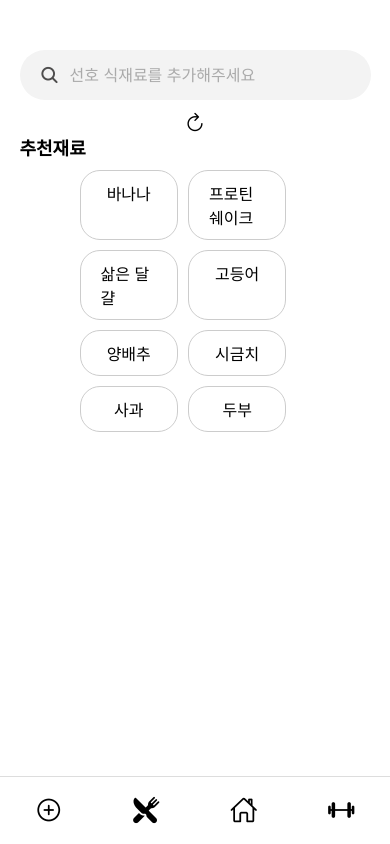
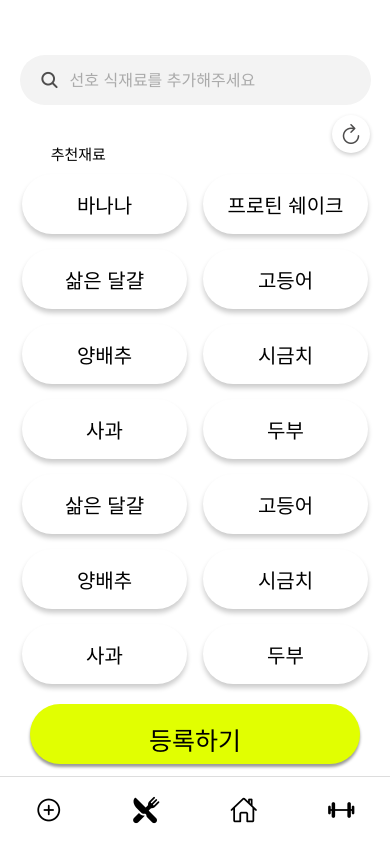
Before and after one commit to 25-capstone-team-breakthrough/food-runner-mobile-fe, a React Native app in the folder foodRunner/: screen /Ingredient in a window 390 px wide. Built offline with nearby package versions, Linux system fonts and the light colour scheme.

Commit message:
재료추천 페이지 ui 완성

```diff
--- /dev/null
+++ b/foodRunner/components/RefreshButton.js
@@ -0,0 +1,58 @@
+import React, { useRef } from "react";
+import { View, StyleSheet, TouchableOpacity, Animated } from "react-native";
+import { Ionicons } from "@expo/vector-icons";
+
+// 재료 추가 새로고침 버튼
+const RefreshButton = ({ onPress }) => {
+  const rotateAnim = useRef(new Animated.Value(0)).current;
+
+  const handlePress = () => {
+    Animated.timing(rotateAnim, {
+      toValue: 1,
+      duration: 500,
+      useNativeDriver: true,
+    }).start(() => {
+      rotateAnim.setValue(0);
+    });
+
+    onPress();
+  };
+
+  return (
+    <View style={styles.container}>
+      <TouchableOpacity style={styles.circle} onPress={handlePress} activeOpacity={0.7}>
+        <Animated.View style={{ transform: [{ rotate: rotateAnim.interpolate({
+            inputRange: [0, 1],
+            outputRange: ["0deg", "360deg"],
+          }) }]
+        }}>
+          <Ionicons name="refresh" size={24} color="#4E4D4D" />
+        </Animated.View>
+      </TouchableOpacity>
+    </View>
+  );
+};
+
+const styles = StyleSheet.create({
+  container: {
+    flexDirection: "row",
+    justifyContent: "flex-end", // 오른쪽 정렬
+    alignItems: "center",
+    paddingHorizontal: 20, // 여백 조정
+    width: "100%",
+  },
+  circle: {
+    width: 38,
+    height: 38,
+    borderRadius: 20,
+    backgroundColor: "#FFFFFF",
+    justifyContent: "center",
+    alignItems: "center",
+    shadowColor: "#000",
+    shadowOffset: { width: 0, height: 2 },
+    shadowOpacity: 0.2,
+    shadowRadius: 4,
+  },
+});
+
+export default RefreshButton;
--- /dev/null
+++ b/foodRunner/components/RegisterButton.js
@@ -0,0 +1,36 @@
+import React from "react";
+import { TouchableOpacity, Text, StyleSheet } from "react-native";
+
+const RegisterButton = ({ onPress, title = "등록하기" }) => {
+  return (
+    <TouchableOpacity style={styles.registerButton} onPress={onPress}>
+      <Text style={styles.registerText}>{title}</Text>
+    </TouchableOpacity>
+  );
+};
+
+const styles = StyleSheet.create({
+  registerButton: {
+    backgroundColor: "#E1FF01",
+    width: 330,
+    height: 60,
+    paddingVertical: 12,
+    paddingHorizontal: 30,
+    borderRadius: 30,
+    position: "absolute",
+    bottom: 80,
+    alignSelf: "center",
+    shadowColor: "#000",
+    shadowOffset: { width: 0, height: 3 },
+    shadowOpacity: 0.4,
+    shadowRadius: 3,
+  },
+  registerText: {
+    fontSize: 25,
+    color: "#000",
+    alignSelf: "center",
+    paddingTop: 5,
+  },
+});
+
+export default RegisterButton;
--- a/foodRunner/screens/IngredientScreen.js
+++ b/foodRunner/screens/IngredientScreen.js
@@ -9,6 +9,8 @@ import {
 } from "react-native";
 import { Ionicons } from "@expo/vector-icons";
 import BottomNavigation from "../components/BottomNavigation";
+import RefreshButton from "../components/RefreshButton";
+import RegisterButton from "../components/RegisterButton";
 
 export default function IngredientScreen({ navigation }) {
   const [search, setSearch] = useState("");
@@ -21,7 +23,25 @@ export default function IngredientScreen({ navigation }) {
     "시금치",
     "사과",
     "두부",
+    "삶은 달걀",
+    "고등어",
+    "양배추",
+    "시금치",
+    "사과",
+    "두부",
   ]);
+
+  // ✅ 개별 버튼의 상태를 저장하는 배열
+  const [pressedStates, setPressedStates] = useState(
+    new Array(ingredients.length).fill(false) // 모든 버튼의 초기값 false
+  );
+
+  // ✅ 특정 버튼을 클릭하면 상태를 토글 (true ↔ false)
+  const handlePress = (index) => {
+    const newStates = [...pressedStates]; // 기존 배열 복사
+    newStates[index] = !newStates[index]; // 현재 버튼의 상태 변경
+    setPressedStates(newStates); // 상태 업데이트
+  };
 
   return (
     <View style={styles.container}>
@@ -37,10 +57,8 @@ export default function IngredientScreen({ navigation }) {
         />
       </View>
 
-      {/* 추천 식재료 타이틀 */}
-      <TouchableOpacity>
-          <Ionicons name="refresh" size={22} color="#000" />
-      </TouchableOpacity>
+      <RefreshButton onPress={() => console.log("새로고침 버튼 클릭됨!")} />
+
       <Text style={styles.subTitle}>추천재료</Text>
 
       {/* 추천 식재료 리스트 */}
@@ -49,17 +67,21 @@ export default function IngredientScreen({ navigation }) {
         keyExtractor={(item, index) => index.toString()}
         numColumns={2} // 2열 배치
         columnWrapperStyle={styles.row}
-        renderItem={({ item }) => (
-          <TouchableOpacity style={styles.ingredientButton}>
+        scrollEnabled={false}
+        keyboardShouldPersistTaps="handled"
+        contentContainerStyle={styles.listContainer}
+        renderItem={({ item, index }) => (
+          <TouchableOpacity
+            style={[styles.ingredientButton, pressedStates[index] && styles.pressedEffect]} // ✅ 상태에 따라 스타일 변경
+            onPress={() => handlePress(index)}
+          >
             <Text style={styles.ingredientText}>{item}</Text>
           </TouchableOpacity>
         )}
       />
 
       {/* 등록하기 버튼 */}
-      <TouchableOpacity style={styles.registerButton}>
-        <Text style={styles.registerText}>등록하기</Text>
-      </TouchableOpacity>
+      <RegisterButton onPress={() => navigation.navigate("DietRecommendation")} />
 
       {/* 하단 네비게이션 바 */}
       <BottomNavigation />
@@ -79,11 +101,12 @@ const styles = StyleSheet.create({
     alignItems: "center",
     backgroundColor: "#F3F3F3",
     width: "90%",
-    paddingVertical: 15,  // 기존보다 padding 증가
+    paddingVertical: 15,
     paddingHorizontal: 10,
     borderRadius: 50,
+    marginTop: 5,
     marginBottom: 10,
-    height: 50,  // 기존보다 높이 증가 (예: 50 → 55)
+    height: 50,
   },
   searchIcon: {
     marginLeft: 10,
@@ -95,53 +118,63 @@ const styles = StyleSheet.create({
     color: "#000",
   },
   subTitle: {
-    fontSize: 18,
-    fontWeight: "bold",
+    fontSize: 15,
     alignSelf: "flex-start",
-    marginLeft: "5%",
-    marginBottom: 10,
+    marginLeft: "13%",
+    marginTop: -10,
   },
   row: {
     justifyContent: "space-between",
     width: "90%",
   },
+  listContainer: {
+    marginTop: 10,
+  },
   ingredientButton: {
     backgroundColor: "#fff",
+    width: 165,
+    height: 60,
     paddingVertical: 10,
     paddingHorizontal: 20,
-    borderRadius: 20,
-    borderWidth: 1,
-    borderColor: "#ccc",
-    marginBottom: 10,
+    borderRadius: 30,
+    marginBottom: 15,
     alignItems: "center",
-    flex: 1,
-    marginHorizontal: 5,
+    justifyContent: "center",
+    marginHorizontal: 8,
+    shadowColor: "#000",
+    shadowOffset: { width: 0, height: 4 },
+    shadowOpacity: 0.2,
+    shadowRadius: 5,
+  },
+  pressedEffect: {
+    backgroundColor: "#EEEDED",
+    shadowOffset: { width: 0, height: -3 },
+    shadowOpacity: 0.4,
+    shadowRadius: 1,
   },
   ingredientText: {
-    fontSize: 16,
+    fontSize: 20,
     color: "#000",
   },
   registerButton: {
-    backgroundColor: "#C8FF00",
+    backgroundColor: "#E1FF01",
+    width: 330,
+    height: 60,
     paddingVertical: 12,
     paddingHorizontal: 30,
-    borderRadius: 10,
-    marginTop: 20,
+    borderRadius: 30,
+    position: "absolute",
+    bottom: 80,
+    alignSelf: "center",
+    shadowColor: '#000',
+    shadowOffset: { width: 0, height: 3 },
+    shadowOpacity: 0.4,
+    shadowRadius: 3,
   },
   registerText: {
-    fontSize: 18,
-    fontWeight: "bold",
+    fontSize: 25,
     color: "#000",
-  },
-  bottomNav: {
-    position: "absolute",
-    bottom: 0,
-    flexDirection: "row",
-    justifyContent: "space-around",
-    width: "100%",
-    backgroundColor: "#fff",
-    paddingVertical: 10,
-    borderTopWidth: 1,
-    borderColor: "#ddd",
+    alignSelf: "center",
+    paddingTop: 5,
   },
 });
```
Also changed, not shown: 2 other files (tests, documents, lock files or other folders).
